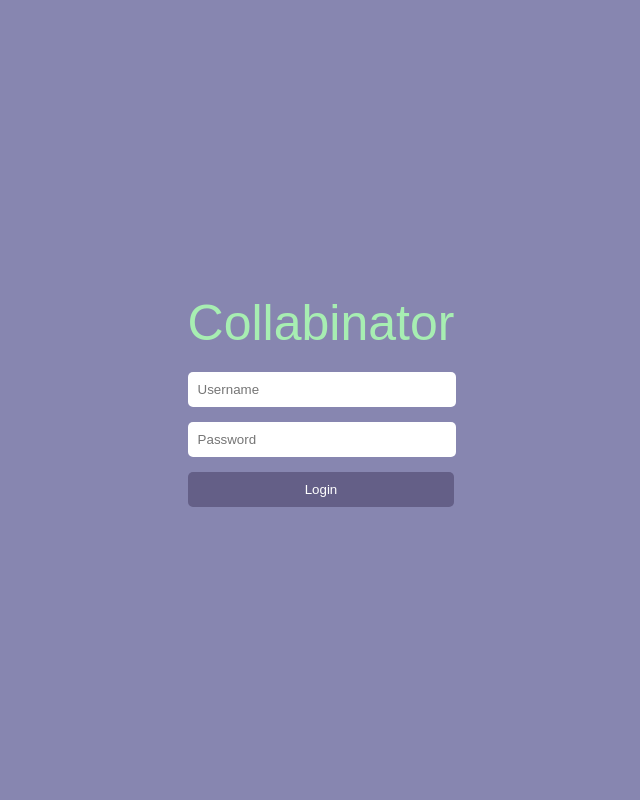
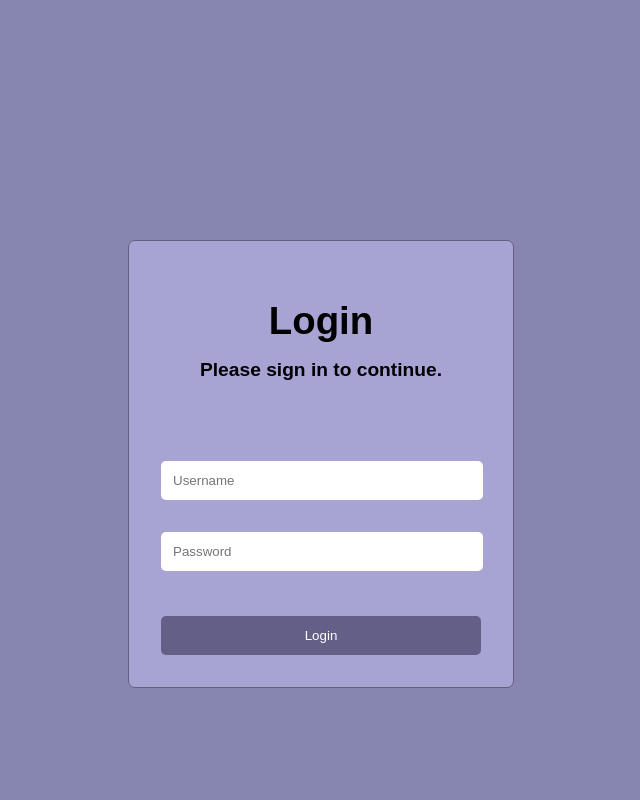
Before and after one commit to TreyCherry/CSS499-Collabinator, a Python web app: template templates/login.html in a window 1280 px wide. Shown: the whole page, without its empty margins (319-959 px from the left). Run offline with Jinja, Linux system fonts and the light colour scheme; the template is opened without the code that fills it, so the values that code supplies are empty.

Commit message:
Reorganized CSS of login and main CSS file

```diff
--- a/templates/CollabStyle.css
+++ b/templates/CollabStyle.css
@@ -9,33 +9,11 @@
 	--dark-green: #58C699;
 }
 
-.login-box {
-	background-color: var(--light-purple);
-	border: none;
-	padding: 40px;
-	width: 300px;
-}
-.login-title {
-	color: var(--light-green);
-	font-size: 50px;
-	text-align: center;
-	margin-bottom: 20px;
-}
-.login-field {
-	width: 93%;
-	padding: 10px;
-	margin-bottom: 15px;
-	border-radius: 5px;
-	border: none;
-}
-.login-button {
-	width: 100%;
-	padding: 10px;
-	background-color: var(--vdark-purple);
-	color: #FFFFFF;
-	border: none;
-	border-radius: 5px;
-	cursor: pointer;
+body {
+	font-family: Arial;
+	background-color: var(--dark-purple);
+	margin: 0;
+	padding: 0;
 }
 
 .top-bar {
--- a/templates/login.html
+++ b/templates/login.html
@@ -8,18 +8,48 @@
 </head>
 <body>
 <style>
-body {
-	font-family: Arial;
-	background-color: var(--dark-purple);
-	margin: 0;
-	padding: 0;
-	display: flex;
-	justify-content: center;
-	align-items: center;
-	height: 100vh;
-}
+	#login-box {
+		width: 20rem;
+		text-align: center;
+		border-radius: 7px;
+		border: var(--vdark-purple) 1px solid;
+		margin: auto;
+		margin-top: 15rem;
+		background-color: var(--light-purple);
+		padding: 2rem;
+	}
+	h1 {
+		font-size: 2.4rem;
+		margin-bottom: 1rem;
+	}
+	h2 {
+		font-size: 1.2rem;
+	}
+	#login-button {
+		width: 100%;
+		padding: 0.75rem;
+		background-color: var(--vdark-purple);
+		color: #FFFFFF;
+		border: none;
+		border-radius: 5px;
+		cursor: pointer;
+		margin-top: 0.8rem;
+	}
+	#login-button:hover {
+		background-color: darkslateblue;
+	}
+	#login-form {
+		margin-top: 5rem;
+	}
+	.login-field {
+		width: 93%;
+		padding: 0.75rem;
+		margin-bottom: 2rem;
+		border-radius: 5px;
+		border: none;
+	}
 </style>
-<div class="box">
+<!--<div class="box">
 	{% with messages = get_flashed_messages() %}
 	{% if messages %}
 		<div class="notification is-danger">
@@ -27,22 +57,17 @@ body {
 		</div>
 	{% endif %}
 	{% endwith %}
-	<div class="login-title">Collabinator</div>
-	<form method="POST" action="/login">
-		<div class="field">
-			<div class="control">
-				<input type="text" class="login-field" name="InputUsername" placeholder="Username" required>
-			</div>
-		</div>
+	<div class="login-title">Collabinator</div>-->
+	<div id="login-box">
+		<h1>Login</h1>
+		<h2>Please sign in to continue.</h2>
+		<form id="login-form" method="POST" action="/login">
+			<input type="text" class="login-field" name="InputUsername" placeholder="Username" required>
+			<input type="password" class="login-field" name="InputPassword" placeholder="Password" required>
 
-		<div class="field">
-			<div class="control">
-				<input type="password" class="login-field" name="InputPassword" placeholder="Password" required>
-			</div>
-		</div>
-		<button class="login-button" type="submit">Login</button>
-	</form>
-
+			<button id="login-button" type="submit">Login</button>
+		</form>
+	</div>
 </div>
 
 </body>
```
